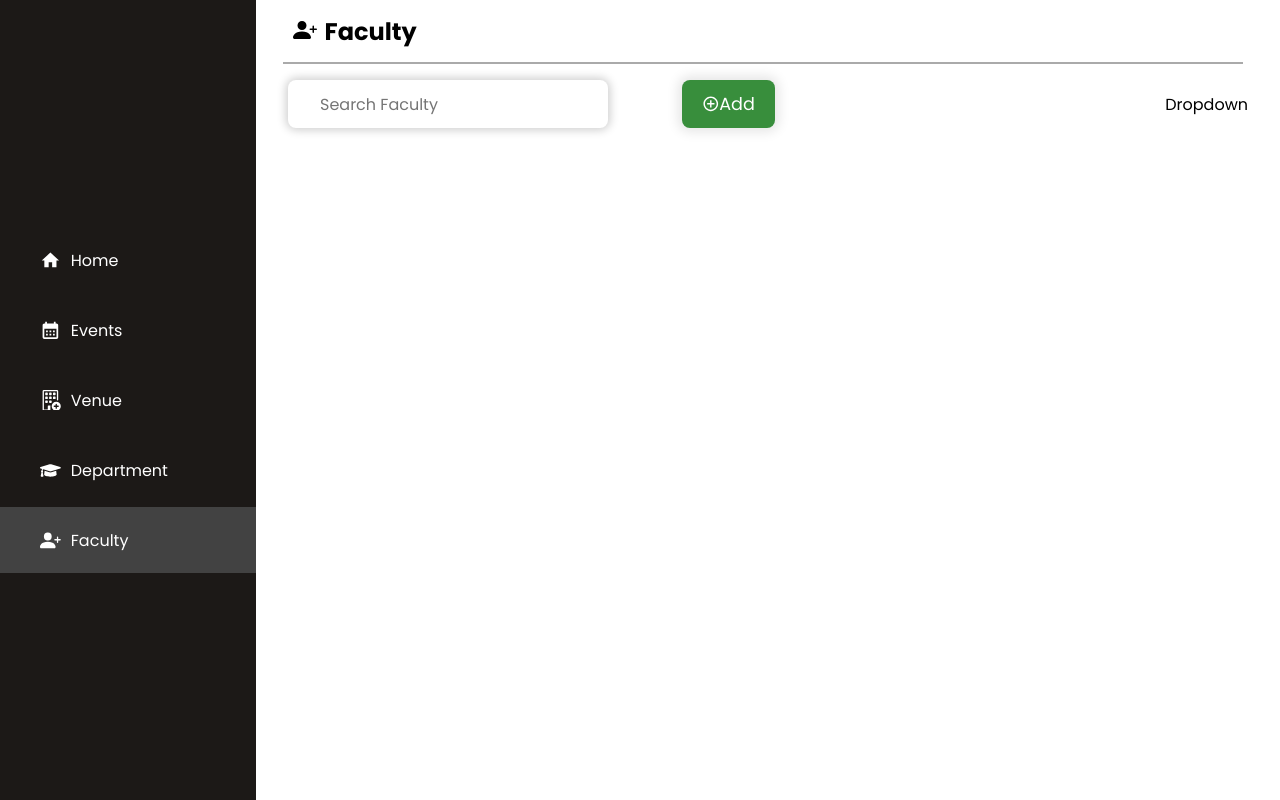
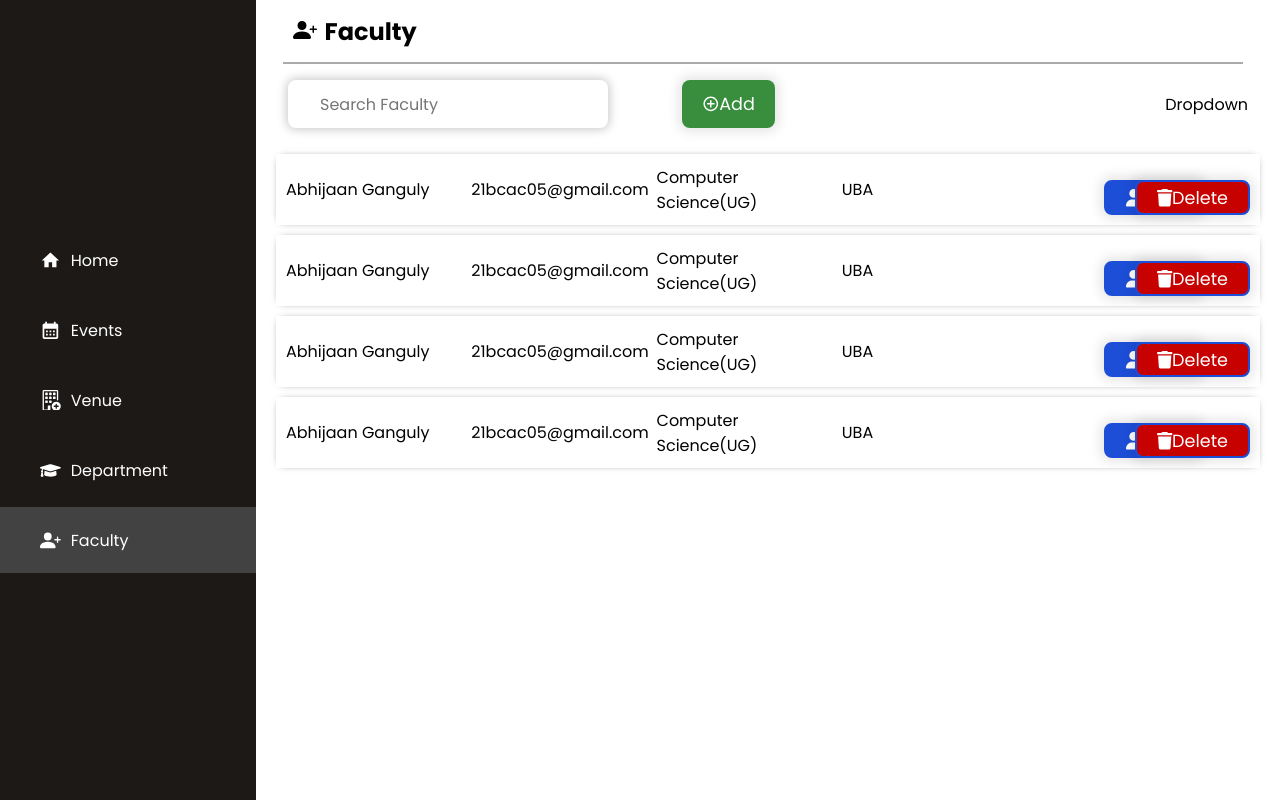
Before and after one commit to mr0weird0guy/KJC-AMS-Dashboard, a React (Vite) app: page /faculty in a window 1280 px wide. Built offline with nearby package versions, Linux system fonts and the light colour scheme.

Commit message:
faculty card 1

```diff
--- /dev/null
+++ b/src/Components/Faculty/Faculty.css
@@ -0,0 +1,55 @@
+.card-container{
+    overflow: hidden;
+    box-shadow: 0px 0px 8px -5px;
+    transition: 0.3s;
+    animation: ease-in;
+    padding: 10px;
+    margin-top: 10px;
+    margin-bottom: 10px;
+}
+
+.card-container:hover{
+    transition: scale(1.1);
+    box-shadow: 0px 0px 10px 0px;
+}
+ul{
+    margin-left: 20px;
+    margin-right: 20px;
+}
+
+.button{
+    width: 128px;
+    margin: 0px 5px;
+    /* height: 48px; */
+    padding: 5px 30px;
+    text-align: center;
+    text-decoration: none;
+    display: inline-block;
+    font-size: 16px;
+    cursor: pointer;
+    border-radius: 8px;
+}
+
+.edit{
+    background-color:  #1D4ED8;
+    border: none;
+    color: white;
+}
+
+.edit:hover{
+    background-color:  #bbdefb;
+    border: none;
+    color: #1D4ED8;
+}
+
+.delete{
+    background-color:  #C70000;
+    border: none;
+    color: white;
+}
+
+.delete:hover{
+    background-color:  #f7cad0;
+    border: none;
+    color: #C70000;
+}
--- a/src/Components/Faculty/Faculty.jsx
+++ b/src/Components/Faculty/Faculty.jsx
@@ -2,13 +2,29 @@ import React from 'react';
 import Header from '../Header/Header';
 import PageControls from '../PageControls/PageControls';
 import { BsFillPersonPlusFill } from "react-icons/bs"
-
+import FacultyCard from './FaculyCard';
+import Card from '@mui/material/Card';
 
 const FacultyPage = () => {
   return (
     <>
       <Header icon={<BsFillPersonPlusFill/>} text={"Faculty"}></Header>
       <PageControls inputplaceholder='Search Faculty'/>
+
+      <ul style={{listStyleType: 'none'}}>
+          <li>
+          <FacultyCard facultyName='Abhijaan Ganguly' facultyEmail='21bcac05@gmail.com' department='Computer Science(UG)' club='UBA' />
+          </li>
+          <li>
+          <FacultyCard facultyName='Abhijaan Ganguly' facultyEmail='21bcac05@gmail.com' department='Computer Science(UG)' club='UBA' />
+          </li>
+          <li>
+          <FacultyCard facultyName='Abhijaan Ganguly' facultyEmail='21bcac05@gmail.com' department='Computer Science(UG)' club='UBA' />
+          </li>
+          <li>
+          <FacultyCard facultyName='Abhijaan Ganguly' facultyEmail='21bcac05@gmail.com' department='Computer Science(UG)' club='UBA' />
+          </li>
+        </ul>
     </>
   )
 }
--- /dev/null
+++ b/src/Components/Faculty/FaculyCard.jsx
@@ -0,0 +1,38 @@
+import React from "react";
+import { FontAwesomeIcon } from '@fortawesome/react-fontawesome'
+import { faEnvelope, faUserPen, faUserMinus} from '@fortawesome/free-solid-svg-icons'
+import Card from '@mui/material/Card';
+// import Button from '@mui/material/Button';
+// import Button from '@mui/material/Button';
+import Button from "../Button/Button";
+import "./Faculty.css"
+
+import { faTrash } from "@fortawesome/free-solid-svg-icons";
+import { MdMargin } from "react-icons/md";
+import { colors } from "@mui/material";
+
+function FacultyCard (props){
+    return (
+        <div className="card-container" >
+            {/* <CardBody > */}
+                <div style={{display:'flex', flexDirection:'row', alignItems:"center"}}>
+                    <p style={{flex:'1'}}>{props.facultyName}</p>
+                    <p style={{flex:'1'}}>{props.facultyEmail}</p>
+                    <p style={{flex:'1'}}>{props.department}</p>
+                    <p style={{flex:'1'}}>{props.club}</p>
+                    {/* <div style={{flex:'1'}}> */}
+                        <Button
+                        icon={<FontAwesomeIcon icon={faUserPen} />}
+                        text={'Edit'} />
+                        <Button
+                        icon={<FontAwesomeIcon icon={faTrash} />}
+                        text={'Delete'}
+                        style={{'background-color':'#C70000', 'margin-left':'10px'}} />
+                    {/* </div> */}
+                </div>
+            {/* </CardBody> */}
+        </div>
+    );
+}
+
+export default FacultyCard;
```
Also changed, not shown: package.json (+8 -0 lines).
